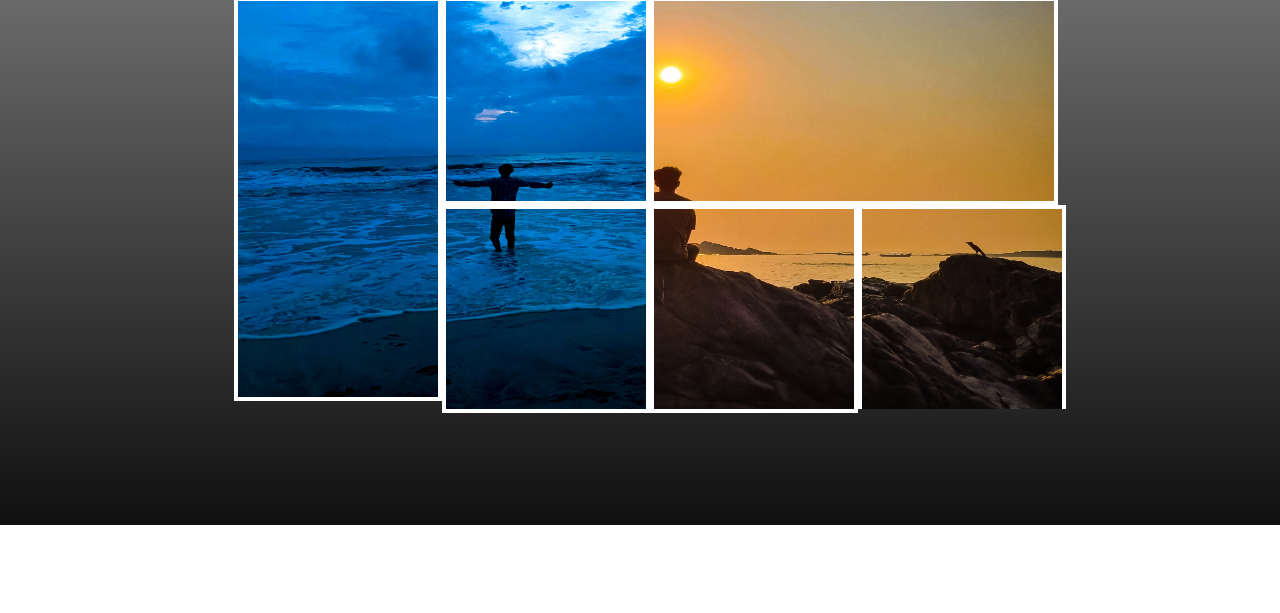
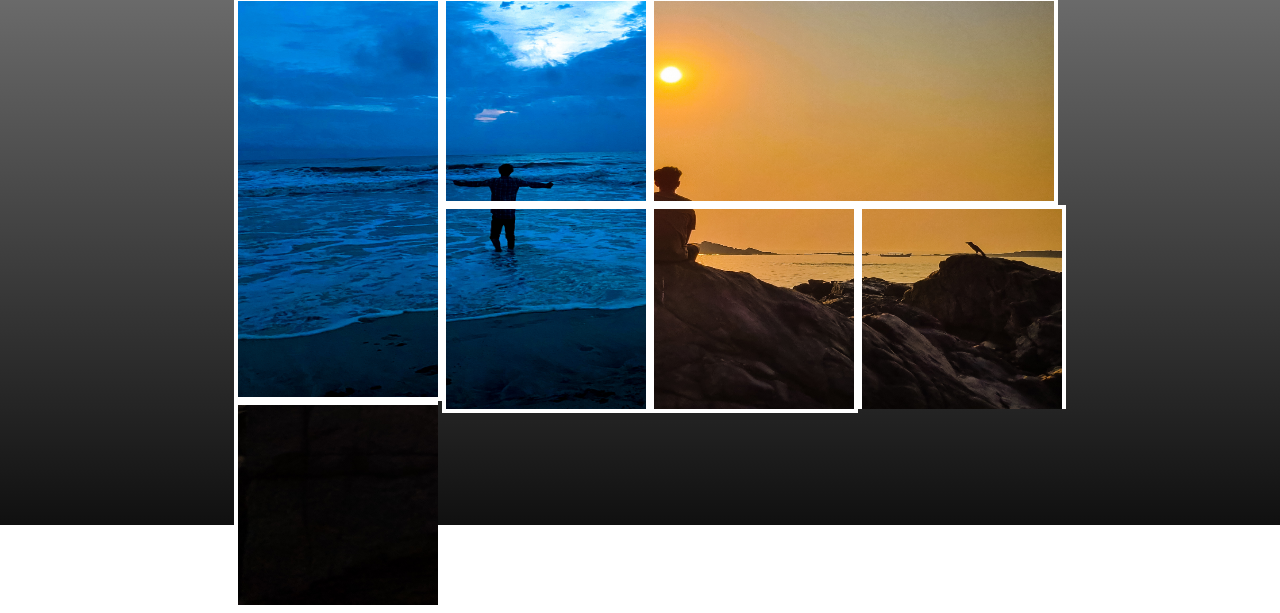
Before and after one commit to Thanseeeh/MyProfile, a plain HTML site: page Index.html in a window 1280 px wide. Shown: the part 275-888 px from the top of the page. Drawn offline with Linux system fonts and the light colour scheme.

Commit message:
image 13 also added

```diff
--- a/Index.html
+++ b/Index.html
@@ -55,6 +55,7 @@
             </div>
             <div class="forth-row">
                 <div class="social-media">
+                    <img src="img-part13.jpg" class="img-part13">
                 </div>
                 <div class="social-media">
                 </div>
--- a/MyProfile.css
+++ b/MyProfile.css
@@ -213,7 +213,15 @@ body {
     width: 200px;
     height: 200px;
     background: transparent;
+    margin-top: -4px;
     /* border: solid 2px red; */
+}
+.img-part13 {
+    width: 200px;
+    height: 200px;
+    border-bottom: solid 4px white;
+    border-top: solid 4px white;
+    border-left: solid 4px white;
 }
 .code-pen {
     width: 200px;
```
